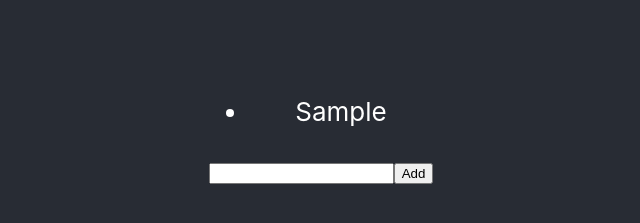
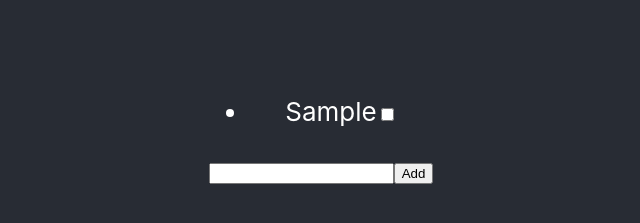
Before and after one commit to fr2Dev/rick-and-morty, a React (Create React App) app: page / in a window 1280 px wide. Both pictures are taken after typing "Sample" into the empty fields and a click on the button "Add". Shown: the part 273-496 px from the top of the page, without its empty margins (319-959 px from the left). Built offline with nearby package versions, Linux system fonts and the light colour scheme.

Commit message:
Added toggleDone

```diff
--- a/src/App.tsx
+++ b/src/App.tsx
@@ -1,13 +1,14 @@
 import React from 'react';
 import { Textfield, useTextfield } from './component/Textfield';
 import useTodo from './component/useTodo';
+import { Todos, Todo } from './component/useTodo';
 import './App.css';
 
 type FormEvent = React.FormEvent<HTMLFormElement>;
 
 const App = () => {
   const { input, handleInput, resetInput } = useTextfield();
-  const { todos, add, remove } = useTodo();
+  const { todos, add, remove, toggleDone } = useTodo();
 
   const handleSubmit = (event: FormEvent): void => {
     event.preventDefault();
@@ -15,18 +16,35 @@ const App = () => {
     resetInput();
   };
 
+  const getList = (todos: Todos): JSX.Element | void => {
+    if (todos.length > 0) {
+      return (
+        <ul>
+          {todos.map((todo: Todo, i: number) => {
+            const { value, isDone } = todo;
+            const textDecoration: string = isDone ? 'line-through' : '';
+
+            return (
+              <li key={i}>
+                <span onClick={() => remove(i)} style={{ textDecoration }}>
+                  {value}
+                </span>
+                <input type="checkbox" checked={isDone} onChange={() => toggleDone(i)} />
+              </li>
+            );
+          })}
+        </ul>
+      );
+    }
+  };
+
+  const List = getList(todos);
+
   return (
     <div className="App">
       <header className="App-header">
         <form onSubmit={handleSubmit}>
-          <ul>
-            {todos.length > 0 &&
-              todos.map((task, i) => (
-                <li key={i.toString()} onClick={() => remove(i)}>
-                  {task.value}
-                </li>
-              ))}
-          </ul>
+          {List}
           <Textfield value={input} onChange={handleInput} />
           <button type="submit">Add</button>
         </form>
--- a/src/component/useTodo.tsx
+++ b/src/component/useTodo.tsx
@@ -1,6 +1,6 @@
 import { useState } from 'react';
 
-interface Todo {
+export interface Todo {
   value: string;
   isDone: boolean;
 }
@@ -9,9 +9,10 @@ interface UseTodo {
   add: Add;
   todos: Todos;
   remove: (index: number) => void;
+  toggleDone: (index: number) => void;
 }
 
-type Todos = Todo[];
+export type Todos = Todo[];
 
 type Add = (todo: string) => void;
 
@@ -21,18 +22,20 @@ const useTodo = (): UseTodo => {
   const add = (todo: string): void => {
     if (todo.length > 0) setTodos([...todos, { value: todo, isDone: false }]);
   };
+
   const remove = (index: number): void => {
-    todos.splice(index, 1);
-    setTodos([...todos]);
-    console.log(
-      '%c☘ %c[...todos]%c:',
-      'font-weight:bold;color: #0F9D58;font-size:1.2em;',
-      'font-weight:bold;border-bottom:2px solid #0F9D58;',
-      'font-weight:bold;',
-      [...todos]
-    );
+    const newTodos: Todos = [...todos];
+    newTodos.splice(index, 1);
+    setTodos([...newTodos]);
   };
-  return { todos, add, remove };
+
+  const toggleDone = (index: number): void => {
+    const newTodos: Todos = [...todos];
+    newTodos[index].isDone = !newTodos[index].isDone;
+    setTodos([...newTodos]);
+  };
+
+  return { todos, add, remove, toggleDone };
 };
 
 export default useTodo;
```
